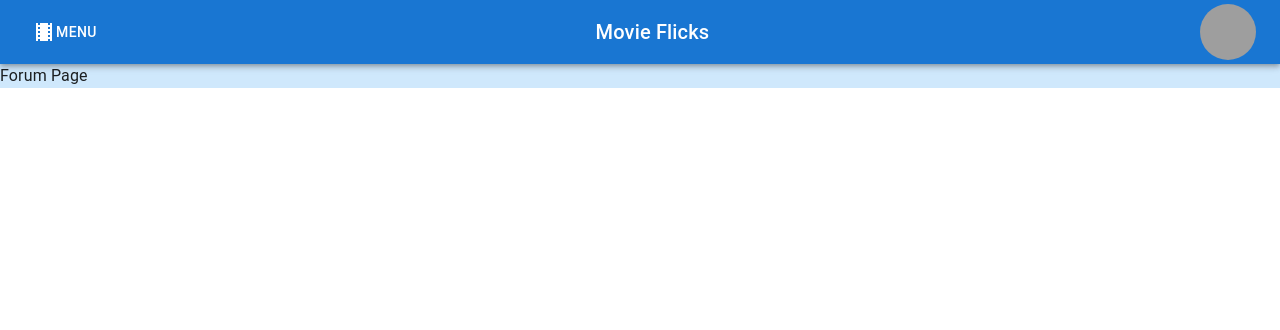
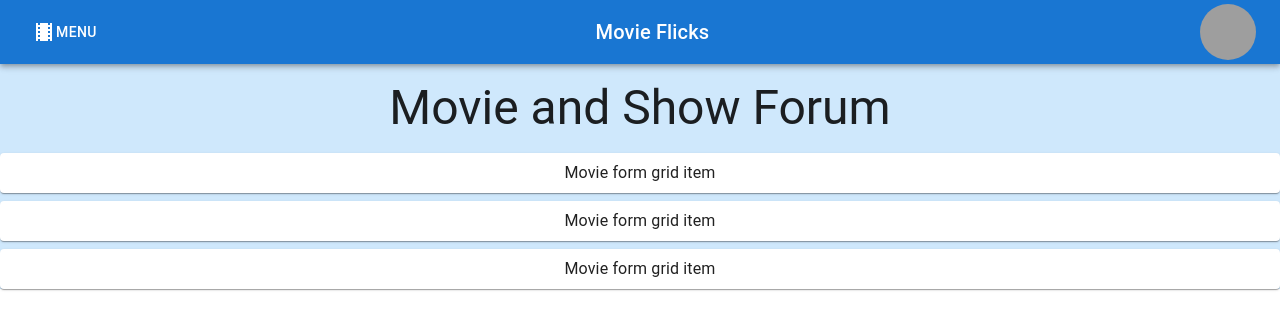
Before and after one commit to justinmorales1/movie-flicks, a React (Create React App) app: page /forum in a window 1280 px wide. Shown: the top 330 px of the page. Built offline with nearby package versions, Linux system fonts and the light colour scheme; grey boxes are pictures that could not be loaded; the HTML template or start-up script is replaced by a standard one.

Commit message:
Adding Forums grid container, items, and typography

```diff
--- a/package.json
+++ b/package.json
@@ -5,6 +5,7 @@
   "dependencies": {
     "@emotion/react": "^11.10.0",
     "@emotion/styled": "^11.10.0",
+    "@material-ui/core": "^4.12.4",
     "@material-ui/styles": "^4.11.5",
     "@mui/icons-material": "^5.8.4",
     "@mui/material": "^5.10.1",
--- a/src/components/Avatar.jsx
+++ b/src/components/Avatar.jsx
@@ -7,7 +7,7 @@ const AvatarImage = () => {
         <Stack direction="row" spacing={2}>
             <Avatar
                 alt="Remy Sharp"
-                src="https://images.pexels.com/photos/886285/pexels-photo-886285.jpeg?auto=compress&cs=tinysrgb&w=600"
+                src="https://images.pexels.com/photos/1181345/pexels-photo-1181345.jpeg?auto=compress&cs=tinysrgb&w=800"
                 sx={{ width: 56, height: 56 }}
             />
         </Stack>
--- a/src/components/Forum.jsx
+++ b/src/components/Forum.jsx
@@ -1,9 +1,17 @@
 import React from 'react';
+import MovieForumGridContainer from "./MovieForumGridContainer";
+import Typography from "@mui/material/Typography";
+import Box from "@mui/material/Box";
 
 const Forum = () => {
     return (
         <div>
-            Forum Page
+            <Box textAlign="center" sx={{ m: 2}}>
+                <Typography gutterBottom variant="h3" component="div">
+                    Movie and Show Forum
+                </Typography>
+            </Box>
+            <MovieForumGridContainer />
         </div>
     )
 }
--- /dev/null
+++ b/src/components/MovieForumGridContainer.jsx
@@ -0,0 +1,29 @@
+import React from 'react';
+import {Grid} from "@mui/material";
+import MovieForumGridItems from "./MovieForumGridItems";
+import { makeStyles } from "@material-ui/core";
+import Typography from "@mui/material/Typography";
+import Box from "@mui/material/Box";
+
+const useStyles = makeStyles((theme) => ({
+    paper: {
+        padding: theme.spacing(1),
+        textAlign: "center",
+        color: theme.palette.text.secondary
+    }
+}));
+
+
+const MovieForumGridContainer = () => {
+    const classes = useStyles();
+
+    return (
+        <Grid container spacing={1} columns={1} >
+            <MovieForumGridItems classes={classes}/>
+            <MovieForumGridItems classes={classes}/>
+            <MovieForumGridItems classes={classes}/>
+        </Grid>
+    )
+}
+
+export default MovieForumGridContainer;
--- /dev/null
+++ b/src/components/MovieForumGridItems.jsx
@@ -0,0 +1,16 @@
+import React from 'react';
+import {Grid, Paper} from "@mui/material";
+
+
+const MovieForumGridItems = ({classes}) => {
+
+    return (
+        <>
+            <Grid item xs={12} sm={6} md={3}>
+                <Paper className={classes.paper}> Movie form grid item </Paper>
+            </Grid>
+        </>
+    )
+}
+
+export default MovieForumGridItems;
--- a/src/constants/urlImages.js
+++ b/src/constants/urlImages.js
@@ -1,6 +1,6 @@
 export const urlImages = [
     'https://images.pexels.com/photos/762080/pexels-photo-762080.jpeg?cs=srgb&dl=pexels-andrea-piacquadio-762080.jpg&fm=jpg',
     'https://images.pexels.com/photos/819530/pexels-photo-819530.jpeg?auto=compress&cs=tinysrgb&w=600',
-    'https://images.pexels.com/photos/886285/pexels-photo-886285.jpeg?auto=compress&cs=tinysrgb&w=600'
-
+    'https://images.pexels.com/photos/886285/pexels-photo-886285.jpeg?auto=compress&cs=tinysrgb&w=600',
+    'https://images.pexels.com/photos/1181345/pexels-photo-1181345.jpeg?auto=compress&cs=tinysrgb&w=800'
 ]
```
Also changed, not shown: 1 other file (tests, documents, lock files or other folders).
